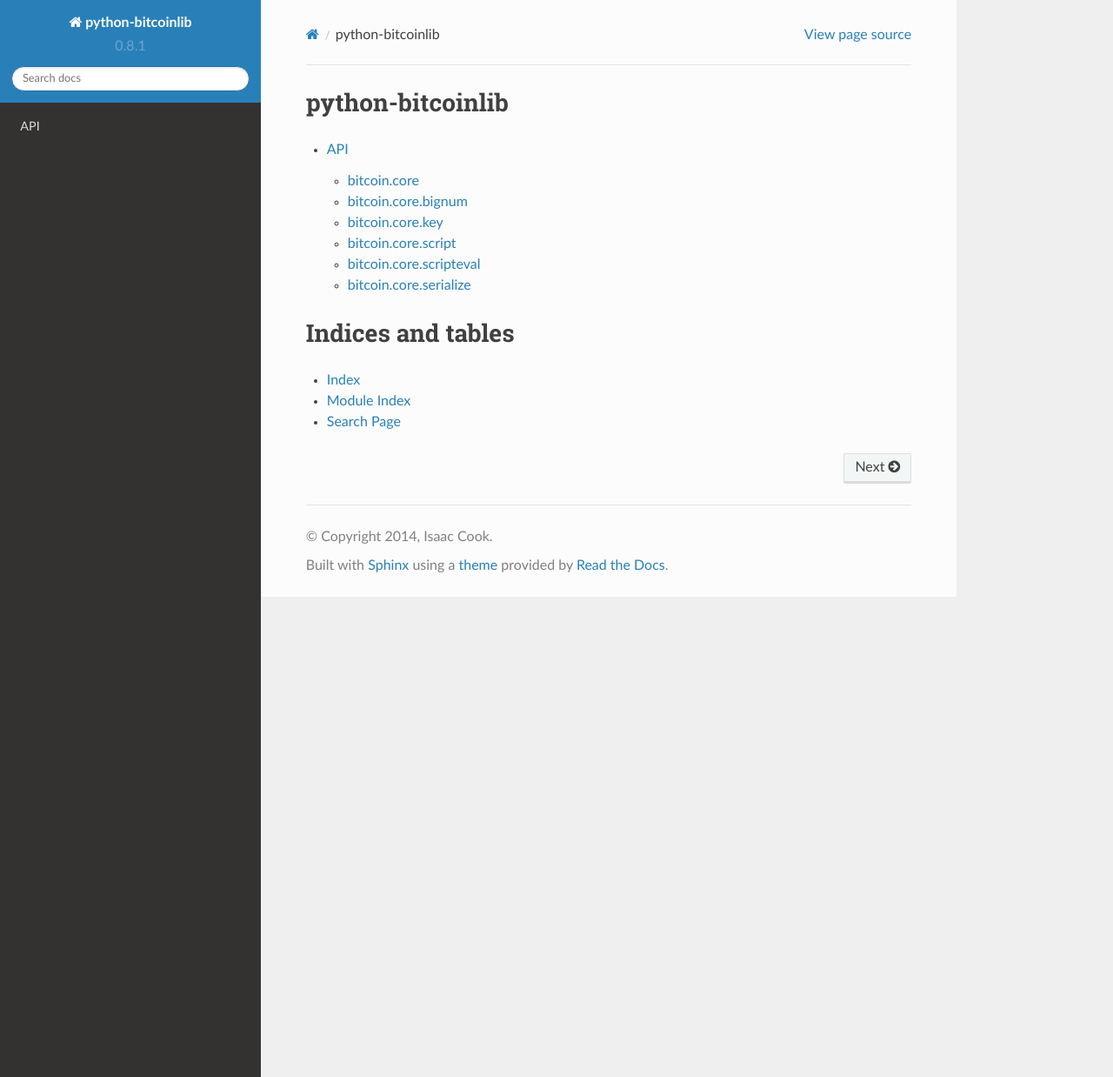
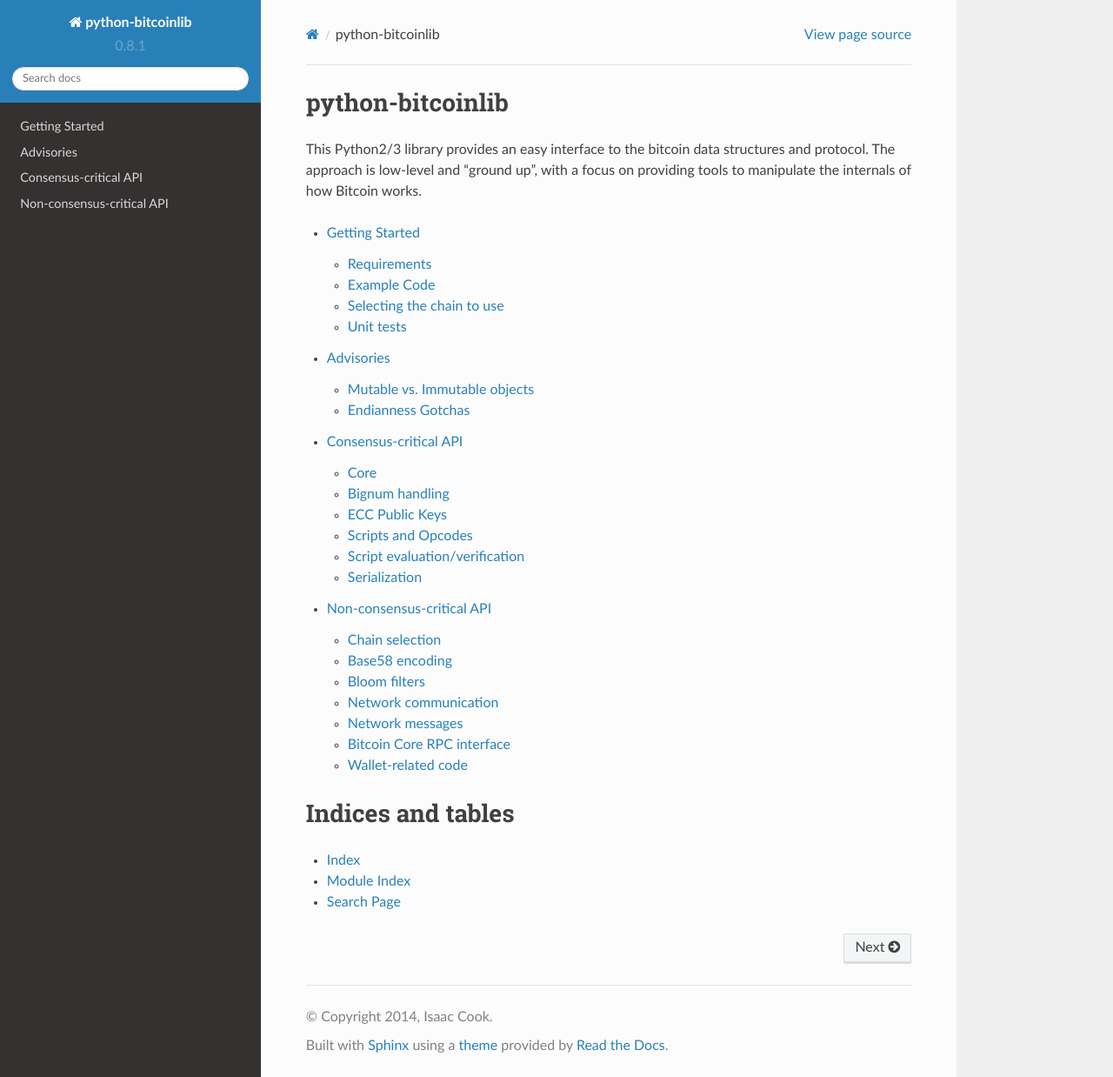
Before and after one commit to petertodd/python-bitcoinlib, a Sphinx documentation site: the page built from doc/index.rst, in a window 1280 px wide and 1238 px high. Shown: the whole window at 87% size. Built offline with Sphinx 7.4.7 and the Read the Docs theme 2.0.0, drawn with Linux system fonts in a browser that asks for light colours.

Commit message:
Add the remaining core modules and port README contents

```diff
--- /dev/null
+++ b/doc/advisories.rst
@@ -0,0 +1,20 @@
+Advisories
+==============
+
+Mutable vs. Immutable objects
+-----------------------------
+
+Like the Bitcoin Core codebase CTransaction is immutable and
+CMutableTransaction is mutable; unlike the Bitcoin Core codebase this
+distinction also applies to COutPoint, CTxIn, CTxOut, and CBlock.
+
+
+Endianness Gotchas
+------------------
+
+Rather confusingly Bitcoin Core shows transaction and block hashes as
+little-endian hex rather than the big-endian the rest of the world uses for
+SHA256. python-bitcoinlib provides the convenience functions x() and lx() in
+bitcoin.core to convert from big-endian and little-endian hex to raw bytes to
+accomodate this. In addition see b2x() and b2lx() for conversion from bytes to
+big/little-endian hex.
--- a/doc/api.rst
+++ b/doc/consensus.rst
@@ -1,7 +1,7 @@
-API
+Consensus-critical API
 =========================
 
-bitcoin.core
+Core
 -------------------------
 Basic core definitions, datastructures, and (context-independent) validation
 
@@ -9,41 +9,36 @@
    :members:
    :undoc-members:
 
-bitcoin.core.bignum
+Bignum handling
 -------------------------
-Bignum handling
 
 .. automodule:: bitcoin.core.bignum
    :members:
    :undoc-members:
 
-bitcoin.core.key
+ECC Public Keys
 -------------------------
-ECC pubkeys
 
 .. automodule:: bitcoin.core.key
    :members:
    :undoc-members:
 
-bitcoin.core.script
+Scripts and Opcodes
 -------------------------
-Scripts and opcodes
 
 .. automodule:: bitcoin.core.script
    :members:
    :undoc-members:
 
-bitcoin.core.scripteval
--------------------------
 Script evaluation/verification
+------------------------------
 
 .. automodule:: bitcoin.core.scripteval
    :members:
    :undoc-members:
 
-bitcoin.core.serialize
+Serialization
 -------------------------
-Serialization
 
 .. automodule:: bitcoin.core.serialize
    :members:
--- a/doc/index.rst
+++ b/doc/index.rst
@@ -3,11 +3,17 @@
 python-bitcoinlib
 =====================================
 
+This Python2/3 library provides an easy interface to the bitcoin data
+structures and protocol. The approach is low-level and "ground up", with a
+focus on providing tools to manipulate the internals of how Bitcoin works.
 
 .. toctree::
-   :maxdepth: 2
+   :maxdepth: 3
 
-   api.rst
+   started.rst
+   advisories.rst
+   consensus.rst
+   non_consensus.rst
 
 
 Indices and tables
--- /dev/null
+++ b/doc/non_consensus.rst
@@ -0,0 +1,54 @@
+Non-consensus-critical API
+==========================
+
+Chain selection
+-------------------------
+
+.. automodule:: bitcoin
+   :members:
+   :undoc-members:
+
+Base58 encoding
+-------------------------
+
+.. automodule:: bitcoin.base58
+   :members:
+   :undoc-members:
+
+Bloom filters
+-------------------------
+
+.. automodule:: bitcoin.bloom
+   :members:
+   :undoc-members:
+
+Network communication
+-------------------------
+
+.. automodule:: bitcoin.net
+   :members:
+   :undoc-members:
+
+Network messages
+-------------------------
+
+.. automodule:: bitcoin.messages
+
+   :members:
+   :undoc-members:
+
+Bitcoin Core RPC interface
+--------------------------
+
+.. automodule:: bitcoin.rpc
+
+   :members:
+   :undoc-members:
+
+Wallet-related code
+-------------------------
+
+.. automodule:: bitcoin.wallet
+
+   :members:
+   :undoc-members:
--- /dev/null
+++ b/doc/started.rst
@@ -0,0 +1,57 @@
+Getting Started
+=================
+
+
+Requirements
+------------
+
+To install python-bitcoinlib:
+
+.. code-block:: bash
+
+    sudo apt-get install libssl-dev
+    pip install python-bitcoinlib
+    # Or for the latest git version
+    pip install git+https://github.com/petertodd/python-bitcoinlib
+
+The RPC interface, ``bitcoin.rpc``, is designed to work with Bitcoin Core v0.9.
+Older versions mostly work but there do exist some incompatibilities.
+
+Example Code
+------------
+
+See examples/ directory. For instance this example creates a transaction
+spending a pay-to-script-hash transaction output:
+
+.. code-block:: bash
+
+    $ PYTHONPATH=. examples/spend-pay-to-script-hash-txout.py
+    <hex-encoded transaction>
+
+Also see dust-b-gone for a simple example of Bitcoin Core wallet interaction
+through the RPC interface: https://github.com/petertodd/dust-b-gone
+
+
+Selecting the chain to use
+--------------------------
+
+Do the following:
+
+.. code-block:: python
+
+    import bitcoin
+    bitcoin.SelectParams(NAME)
+
+Where NAME is one of 'testnet', 'mainnet', or 'regtest'. The chain currently
+selected is a global variable that changes behavior everywhere, just like in
+the Satoshi codebase.
+
+
+Unit tests
+----------
+
+Under bitcoin/tests using test data from Bitcoin Core. To run them:
+
+.. code-block:: bash
+
+    tox
```
